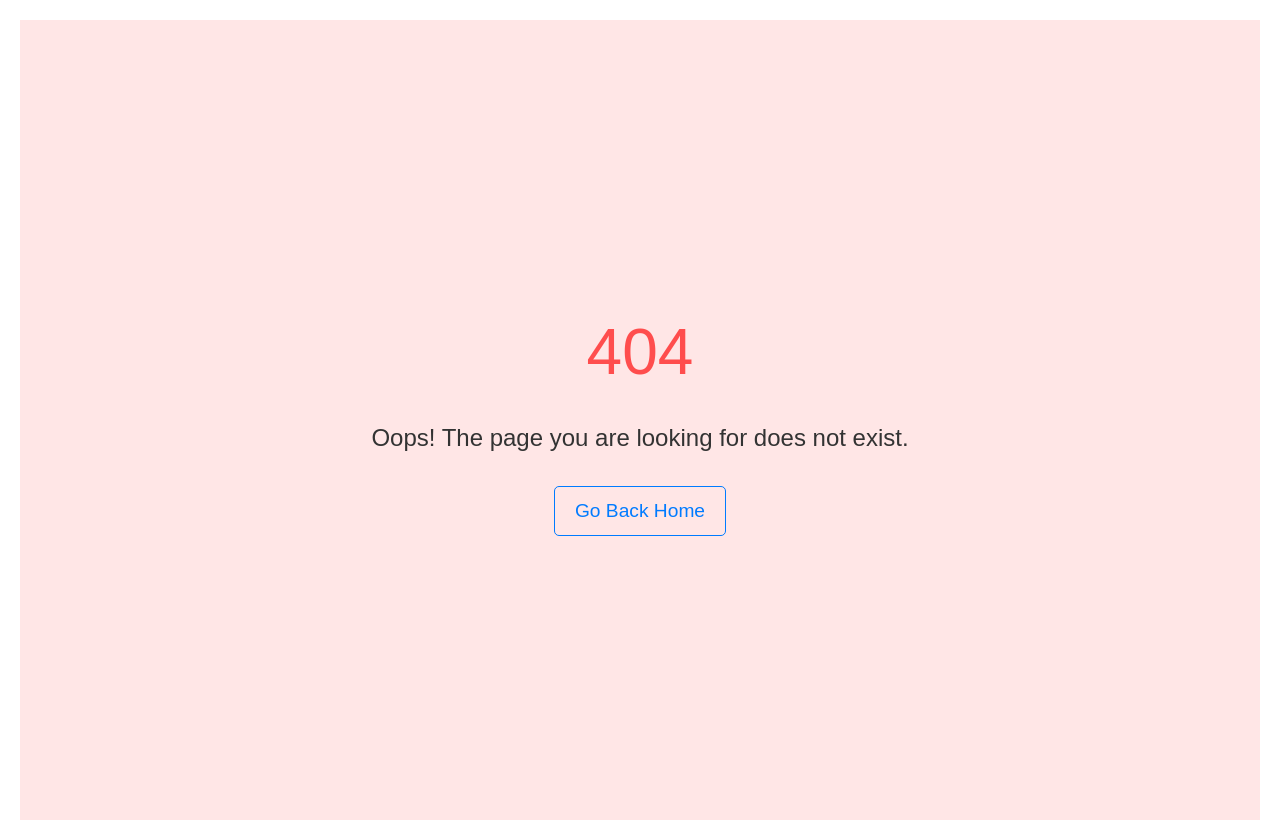
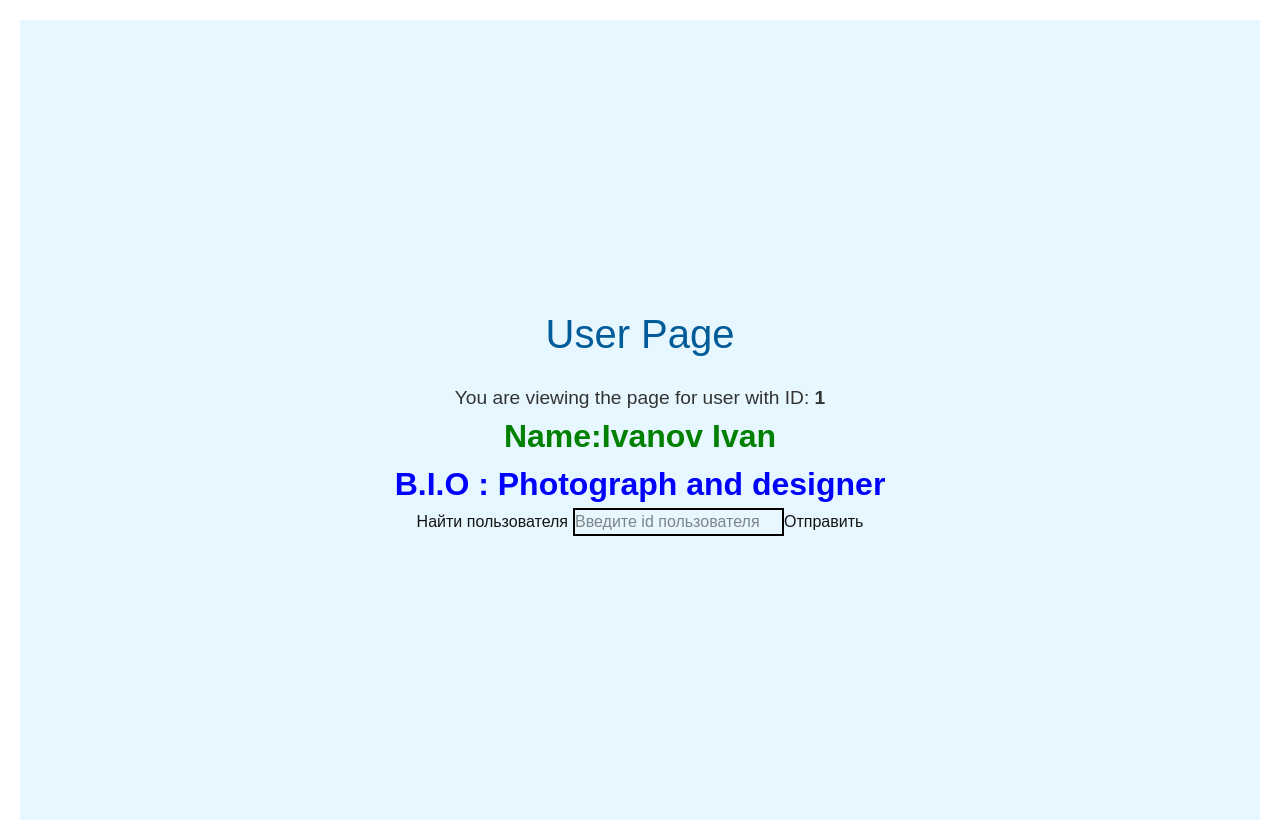
Before and after one commit to romanbarinov84/WebGarage-React-lessons-, a React (Vite) app: page /user/1 in a window 1280 px wide. Before the commit this address had no page. Built offline with nearby package versions, Linux system fonts and the light colour scheme.

Commit message:
useParams + useNavigate 11.03(done)

```diff
--- a/src/components/useParams/AppRoutes.jsx
+++ b/src/components/useParams/AppRoutes.jsx
@@ -1,6 +1,7 @@
 import { Route, Routes } from "react-router"
 import Home from "./Home"
 import NotFoundPage from "./NotFoundPage"
+import UserPage from "./UserPage"
 
 
 
@@ -8,6 +9,7 @@ const AppRoutes = () => {
   return (
     <Routes>
         <Route path="/" element={<Home/>}/>
+        <Route path="/user/:userId" element={<UserPage/>}/>
         <Route path="*" element={<NotFoundPage/>}/>
     </Routes>
   )
--- a/src/components/useParams/UserPage.jsx
+++ b/src/components/useParams/UserPage.jsx
@@ -8,10 +8,14 @@ const users = [
     {id:"5",name:"Solodova Irina",bio:"Promo agent and RFC specialist"}
 ]
 
-import { useParams } from "react-router";
+import { useState } from "react";
+import { useNavigate, useParams } from "react-router";
+
 
 const UserPage = () => {
-  const { id } = useParams();
+  const { userId } = useParams();
+  const [inputId , setInputId] = useState("");
+  const navigate = useNavigate();
 
   const styles = {
     container: {
@@ -38,12 +42,35 @@ const UserPage = () => {
     },
   };
 
+  const defaultUser = {id:0,name:"*********",bio:"**********"}
+
+  const user = users.find((user) => user.id == Number(userId)) || defaultUser
+
+  const handleSubmit = (e) => {
+    e.preventDefault();
+    navigate(`/user/${inputId}`)
+
+  }
+
   return (
     <div style={styles.container}>
       <h1 style={styles.title}>User Page</h1>
       <p style={styles.message}>
-        You are viewing the page for user with ID: <strong>{id}</strong>
+        You are viewing the page for user with ID: <strong>{userId}</strong>
       </p>
+      <p style={{color:"green",fontSize:"32px",fontWeight:'bold'}}>Name:{user.name}</p>
+      <p style={{color:"blue",fontSize:"32px",fontWeight:'bold'}}>B.I.O : {user.bio}</p>
+
+
+      <form onSubmit={handleSubmit}>
+
+         <label >
+        Найти пользователя
+        <input type="number" min="1" placeholder="Введите id пользователя" style={{border:"2px solid black",marginLeft:"5px"}} value={inputId} onChange={(e) => setInputId(e.target.value)} />
+      </label>
+      <button type="submit">Отправить</button>
+      </form>
+
     </div>
   );
 };
```
